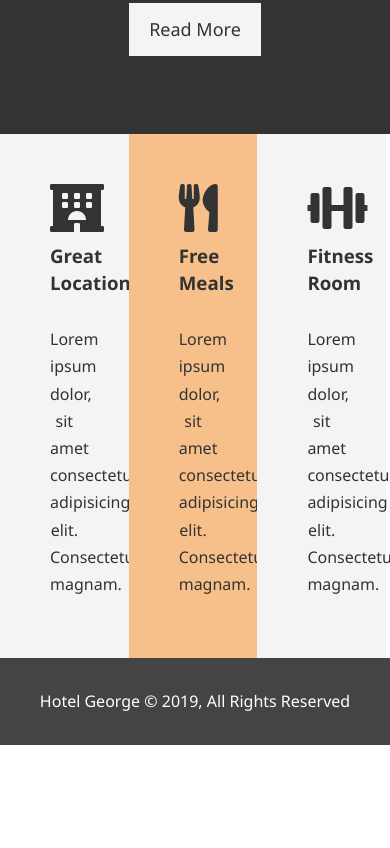
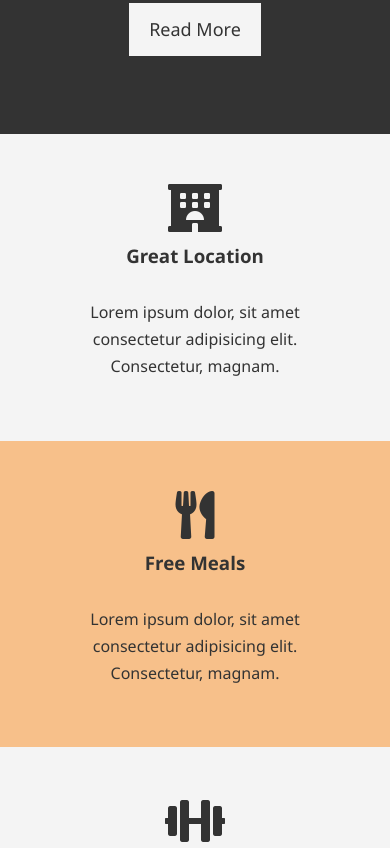
Before and after one commit to MarkusTryban/hotel-web, a plain HTML site: page index.html in a window 390 px wide. Shown: the part 1198-2046 px from the top of the page. Before the commit the page ends 1943 px from the top, so only its background shows below. Drawn offline with Linux system fonts and the light colour scheme.

Commit message:
Add .box style to mobile.css

```diff
--- a/css/mobile.css
+++ b/css/mobile.css
@@ -25,3 +25,8 @@
   float: none;
   width: 100%;
 }
+
+.box {
+  float: none;
+  width: 100%;
+}
```
